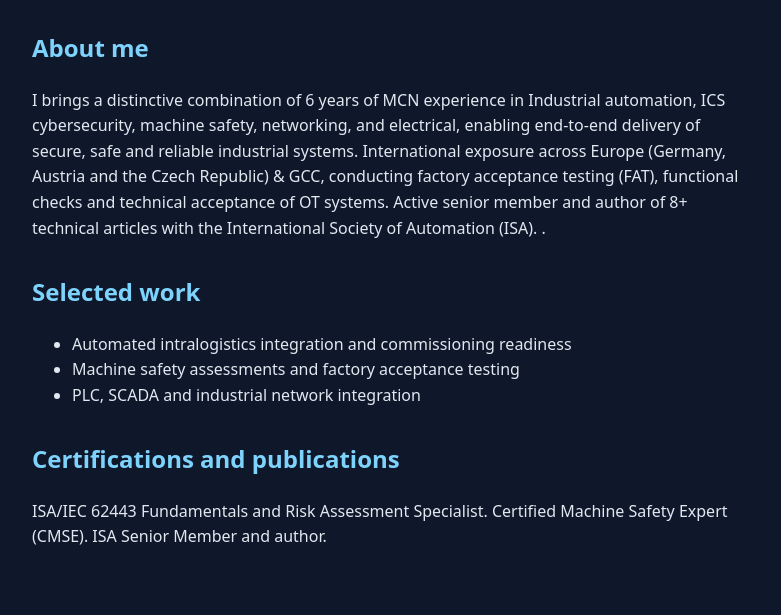
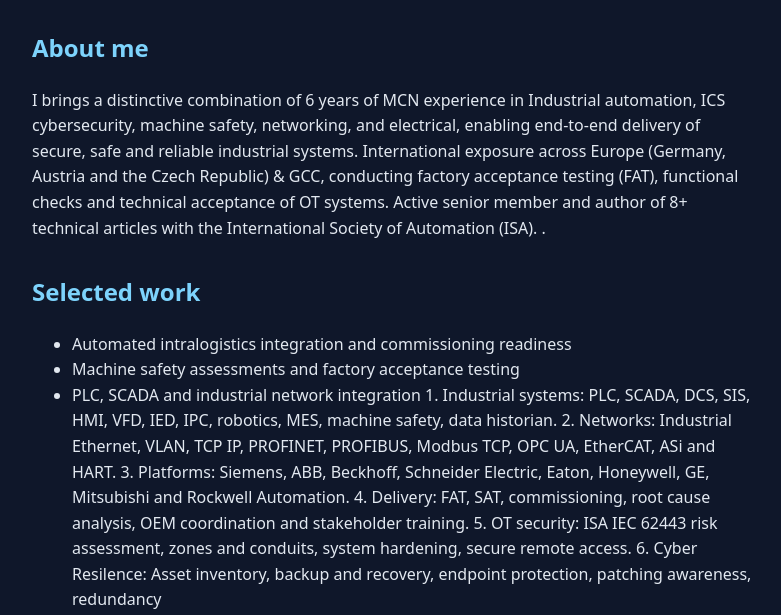
Before and after one commit to scipt-kiddie/ashraf-portfolio, a plain HTML site: page index.html in a window 1280 px wide. Shown: the part 185-800 px from the top of the page, without its empty margins (248-1029 px from the left). Drawn offline with Linux system fonts and the light colour scheme.

Commit message:
Update index.html

```diff
--- a/index.html
+++ b/index.html
@@ -31,7 +31,13 @@
     <ul>
       <li>Automated intralogistics integration and commissioning readiness</li>
       <li>Machine safety assessments and factory acceptance testing</li>
-      <li>PLC, SCADA and industrial network integration</li>
+      <li>PLC, SCADA and industrial network integration
+1. Industrial systems: PLC, SCADA, DCS, SIS, HMI, VFD, IED, IPC, robotics, MES, machine safety, data historian.
+2. Networks: Industrial Ethernet, VLAN, TCP IP, PROFINET, PROFIBUS, Modbus TCP, OPC UA, EtherCAT, ASi and HART.
+3. Platforms: Siemens, ABB, Beckhoff, Schneider Electric, Eaton, Honeywell, GE, Mitsubishi and Rockwell Automation.
+4. Delivery: FAT, SAT, commissioning, root cause analysis,  OEM coordination and stakeholder training.
+5. OT security: ISA IEC 62443 risk assessment, zones and conduits, system hardening, secure remote access.
+6. Cyber Resilence: Asset inventory, backup and recovery, endpoint protection, patching awareness, redundancy</li>
     </ul>
 
     <h2>Certifications and publications</h2>
```
